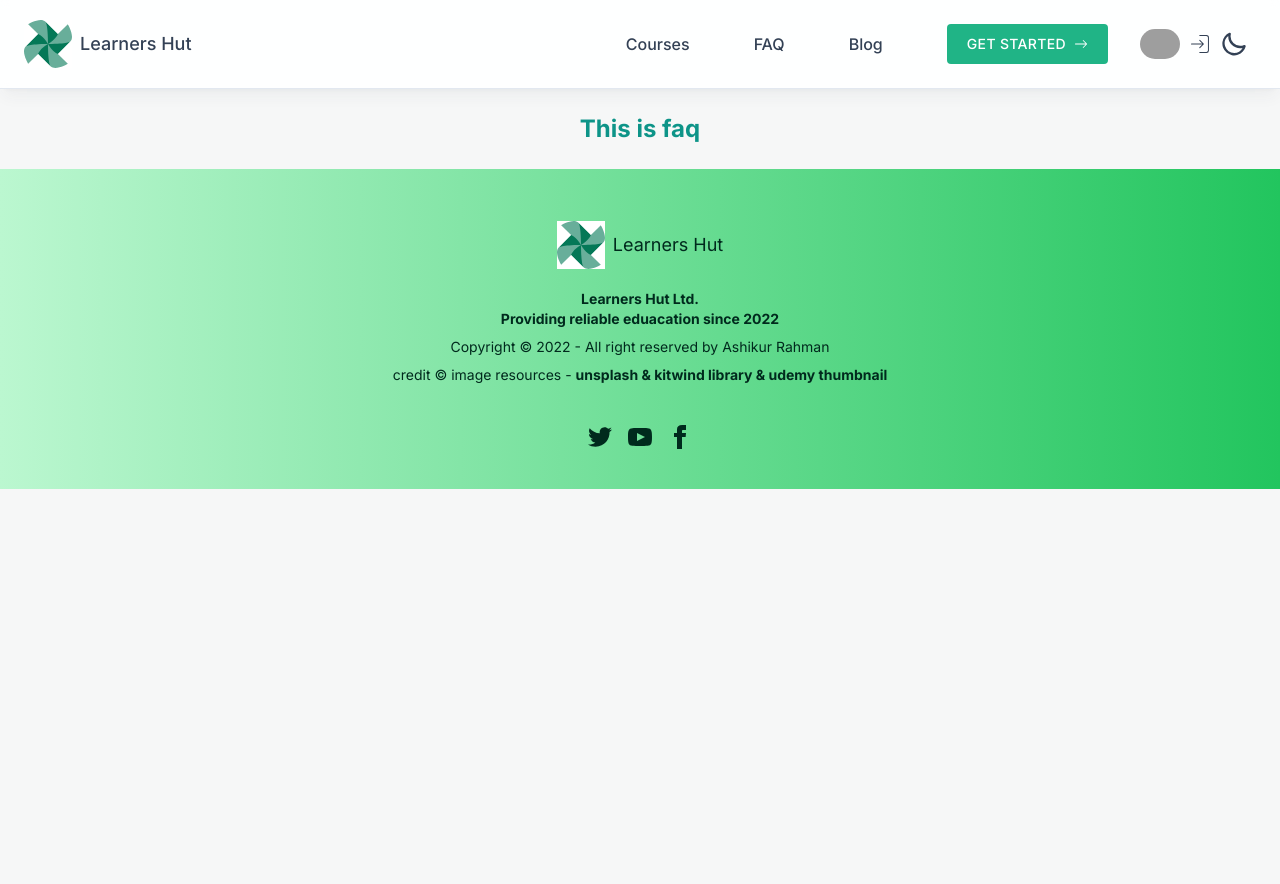
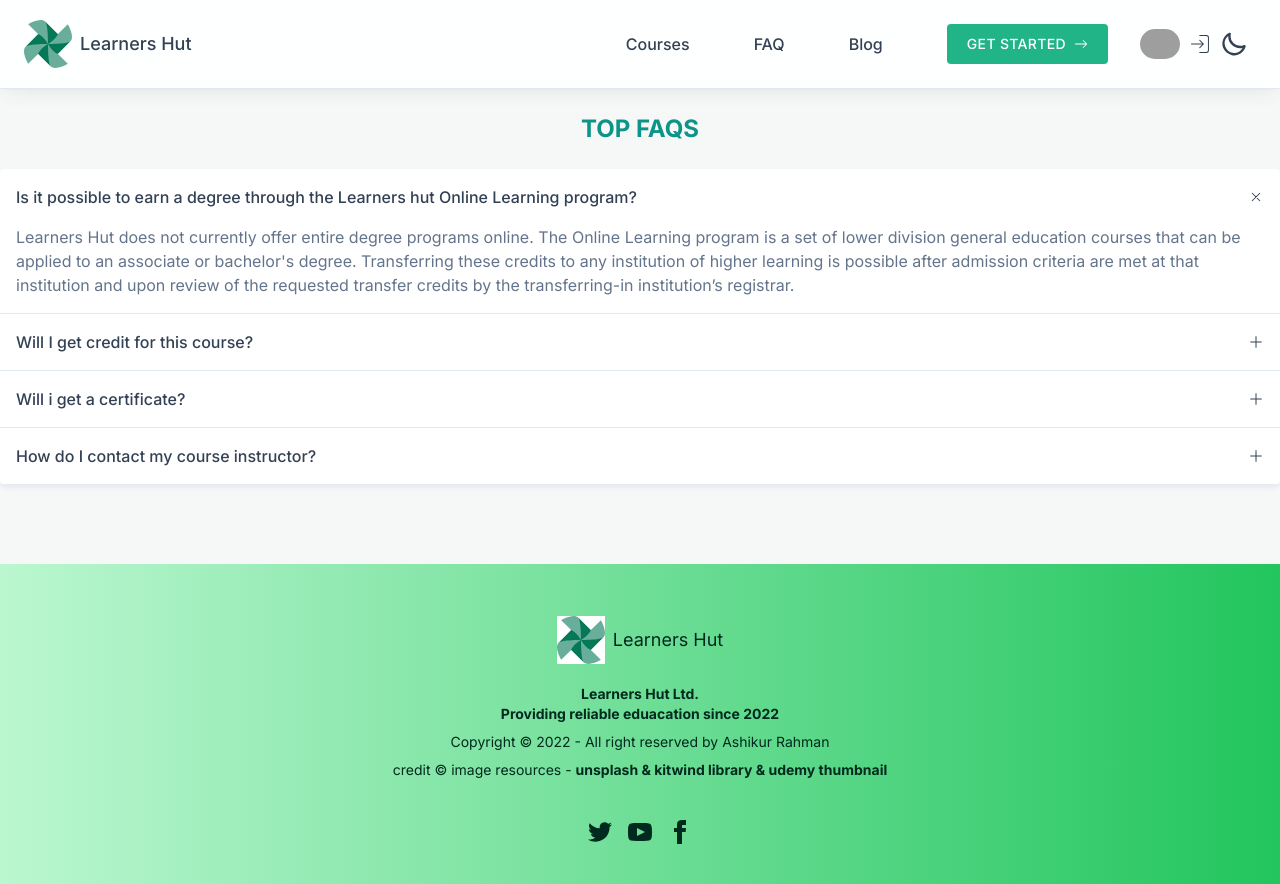
Before and after one commit to Ashikur540/Learners-Hut-Client, a React (Create React App) app: page /faq in a window 1280 px wide. Before the commit the page ends 800 px from the top, so only its background shows below. Built offline with nearby package versions, Linux system fonts and the light colour scheme; no server answers; grey boxes are pictures that could not be loaded.

Commit message:
faq added

```diff
--- a/package.json
+++ b/package.json
@@ -8,6 +8,7 @@
     "@testing-library/user-event": "^13.5.0",
     "daisyui": "^2.33.0",
     "firebase": "^9.12.1",
+    "jspdf": "^2.5.1",
     "react": "^18.2.0",
     "react-dom": "^18.2.0",
     "react-floater": "^0.8.2",
--- a/src/Components/Pages/CourseDetails/CourseDetails.jsx
+++ b/src/Components/Pages/CourseDetails/CourseDetails.jsx
@@ -1,11 +1,27 @@
+import { jsPDF } from "jspdf";
 import React from 'react';
 import { BsFillCameraVideoFill, BsStarFill } from "react-icons/bs";
 import { useLoaderData } from 'react-router';
 import { Link } from 'react-router-dom';
+
+
+
 const CourseDetails = () => {
     const courseData = useLoaderData();
     // console.log(courseData);
     const { description, instructor, image_url, title, total_inrolled, rating, price, _id, learn } = (courseData);
+
+
+
+    const createPdf = () => {
+        const doc = new jsPDF('landscape', "px", "a4", "false");
+
+        doc.text(title, 20, 20);
+        doc.addImage(image_url, 'JPEG', 25, 50, 180, 160)
+        doc.text(learn, 20, 250);
+        doc.save("curriculum.pdf");
+    }
+
     return (
         <section>
             <div class="container px-6 m-auto">
@@ -40,8 +56,8 @@ const CourseDetails = () => {
                             <span className="font-semibold flex items-center"><BsStarFill className="mr-3 text-yellow-500" />Ratings:</span>
                             <p className="text-neutral">
                                 {rating.number}
-                                <div className="badge badge-info ml-2">{rating.badge}</div>
                             </p>
+                            <div className="badge badge-info ml-2">{rating.badge}</div>
                             <p className="text-neutral my-2 py-2">
                                 💸 {price} $
 
@@ -50,7 +66,9 @@ const CourseDetails = () => {
                                 Full Lifetime Access
                             </p>
                             {/* <!-- Component: Base secondary button with trailing icon  --> */}
-                            <button class="inline-flex items-center justify-center h-10 gap-2 px-5 text-sm font-medium tracking-wide transition duration-300 rounded focus-visible:outline-none justify-self-center whitespace-nowrap bg-primary text-accent hover:bg-accent hover:border-1 hover:text-secondary focus:bg-emerald-200 focus:text-emerald-700 disabled:cursor-not-allowed disabled:border-emerald-300 disabled:bg-emerald-100 disabled:text-emerald-400 disabled:shadow-none">
+                            <button class="inline-flex items-center justify-center h-10 gap-2 px-5 text-sm font-medium tracking-wide transition duration-300 rounded focus-visible:outline-none justify-self-center whitespace-nowrap bg-primary text-accent hover:bg-accent hover:border-1 hover:text-secondary focus:bg-emerald-200 focus:text-emerald-700 disabled:cursor-not-allowed disabled:border-emerald-300 disabled:bg-emerald-100 disabled:text-emerald-400 disabled:shadow-none"
+                                onClick={createPdf}
+                            >
                                 <span>Curriculum</span>
                                 <span class="relative only:-mx-5">
                                     <svg xmlns="http://www.w3.org/2000/svg" class="w-5 h-5" fill="none" viewBox="0 0 24 24" stroke="currentColor" stroke-width="1.5" role="graphics-symbol" aria-labelledby="title-22 desc-22">
@@ -58,7 +76,7 @@ const CourseDetails = () => {
                                         <desc id="desc-22">
                                             A more detailed description of the icon
                                         </desc>
-                                        <path stroke-linecap="round" stroke-linejoin="round" d="M7 16a4 4 0 01-.88-7.903A5 5 0 1115.9 6L16 6a5 5 0 011 9.9M9 19l3 3m0 0l3-3m-3 3V10" />
+                                        <path strokeLinecap="round" strokeLinejoin="round" d="M7 16a4 4 0 01-.88-7.903A5 5 0 1115.9 6L16 6a5 5 0 011 9.9M9 19l3 3m0 0l3-3m-3 3V10" />
                                     </svg>
                                 </span>
                             </button>
--- a/src/Components/Pages/Faq/Faq.jsx
+++ b/src/Components/Pages/Faq/Faq.jsx
@@ -2,9 +2,123 @@ import React from 'react';
 
 const Faq = () => {
     return (
-        <div>
-            <h2 className="text-2xl font-bold text-teal-600  text-center my-6">This is faq</h2>
-        </div>
+
+        <>
+            <h2 className="text-2xl font-bold text-teal-600  text-center my-6">TOP FAQS</h2>
+            {/*<!-- Component: Elevated accordion --> */}
+            <section className="w-full divide-y divide-slate-200 rounded bg-white shadow-md shadow-slate-200 w-3/6 mx-auto mb-20">
+                <details className="group p-4" open>
+                    <summary className="relative cursor-pointer list-none pr-8 font-medium text-slate-700 transition-colors duration-300 focus-visible:outline-none group-hover:text-slate-900  [&::-webkit-details-marker]:hidden">
+                        Is it possible to earn a degree through the Learners hut Online Learning program?
+                        <svg
+                            xmlns="http://www.w3.org/2000/svg"
+                            className="absolute right-0 top-1 h-4 w-4 shrink-0 stroke-slate-700 transition duration-300 group-open:rotate-45"
+                            fill="none"
+                            viewBox="0 0 24 24"
+                            stroke="currentColor"
+                            strokeWidth="1.5"
+                            aria-labelledby="title-ac13 desc-ac13"
+                        >
+                            <title id="title-ac13">Open icon</title>
+                            <desc id="desc-ac13">
+                                icon that represents the state of the summary
+                            </desc>
+                            <path
+                                strokeLinecap="round"
+                                strokeLinejoin="round"
+                                d="M12 4v16m8-8H4"
+                            />
+                        </svg>
+                    </summary>
+                    <p className="mt-4 text-slate-500">
+                        Learners Hut does not currently offer entire degree programs online. The Online Learning program is a set of lower division general education courses that can be applied to an associate or bachelor's degree. Transferring these credits to any institution of higher learning is possible after admission criteria are met at that institution and upon review of the requested transfer credits by the transferring-in institution’s registrar.
+                    </p>
+                </details>
+                <details className="group p-4">
+                    <summary className="relative cursor-pointer list-none pr-8 font-medium text-slate-700 transition-colors duration-300 focus-visible:outline-none group-hover:text-slate-900  [&::-webkit-details-marker]:hidden">
+                        Will I get credit for this course?
+                        <svg
+                            xmlns="http://www.w3.org/2000/svg"
+                            className="absolute right-0 top-1 h-4 w-4 shrink-0 stroke-slate-700 transition duration-300 group-open:rotate-45"
+                            fill="none"
+                            viewBox="0 0 24 24"
+                            stroke="currentColor"
+                            strokeWidth="1.5"
+                            aria-labelledby="title-ac14 desc-ac14"
+                        >
+                            <title id="title-ac14">Open icon</title>
+                            <desc id="desc-ac14">
+                                icon that represents the state of the summary
+                            </desc>
+                            <path
+                                strokeLinecap="round"
+                                strokeLinejoin="round"
+                                d="M12 4v16m8-8H4"
+                            />
+                        </svg>
+                    </summary>
+                    <p className="mt-4 text-slate-500">
+                        Online Learning credit courses are comparable to on-campus courses and appear on your University of Minnesota Morris transcript in exactly the same manner as an on-campus course. You will receive University credit for these courses.
+                    </p>
+                </details>
+                <details className="group p-4">
+                    <summary className="relative cursor-pointer list-none pr-8 font-medium text-slate-700 transition-colors duration-300 focus-visible:outline-none group-hover:text-slate-900  [&::-webkit-details-marker]:hidden">
+                        Will i get a certificate?
+                        <svg
+                            xmlns="http://www.w3.org/2000/svg"
+                            className="absolute right-0 top-1 h-4 w-4 shrink-0 stroke-slate-700 transition duration-300 group-open:rotate-45"
+                            fill="none"
+                            viewBox="0 0 24 24"
+                            stroke="currentColor"
+                            strokeWidth="1.5"
+                            aria-labelledby="title-ac15 desc-ac15"
+                        >
+                            <title id="title-ac15">Open icon</title>
+                            <desc id="desc-ac15">
+                                icon that represents the state of the summary
+                            </desc>
+                            <path
+                                strokeLinecap="round"
+                                strokeLinejoin="round"
+                                d="M12 4v16m8-8H4"
+                            />
+                        </svg>
+                    </summary>
+                    <p className="mt-4 text-slate-500">
+                        Well if you finish your purched course on time you  will get your desired certificate.
+                    </p>
+                </details>
+                <details className="group p-4">
+                    <summary className="relative cursor-pointer list-none pr-8 font-medium text-slate-700 transition-colors duration-300 focus-visible:outline-none group-hover:text-slate-900  [&::-webkit-details-marker]:hidden">
+                        How do I contact my course instructor?
+                        <svg
+                            xmlns="http://www.w3.org/2000/svg"
+                            className="absolute right-0 top-1 h-4 w-4 shrink-0 stroke-slate-700 transition duration-300 group-open:rotate-45"
+                            fill="none"
+                            viewBox="0 0 24 24"
+                            stroke="currentColor"
+                            strokeWidth="1.5"
+                            aria-labelledby="title-ac16 desc-ac16"
+                        >
+                            <title id="title-ac16">Open icon</title>
+                            <desc id="desc-ac16">
+                                icon that represents the state of the summary
+                            </desc>
+                            <path
+                                strokeLinecap="round"
+                                strokeLinejoin="round"
+                                d="M12 4v16m8-8H4"
+                            />
+                        </svg>
+                    </summary>
+                    <p className="mt-4 text-slate-500">
+                        Instructors stay in touch with their Online Learning students in a variety of ways, depending on the course design. Your instructor will explain the best way to reach him or her within the course home pages. You may communicate with your instructor through discussion groups, bulletin boards, chat rooms, assignment submissions, through email, or by telephone.
+                    </p>
+                </details>
+            </section>
+            {/*<!-- End Elevated accordion --> */}
+        </>
+
     );
 };
 
```
Also changed, not shown: 1 other file (tests, documents, lock files or other folders).
